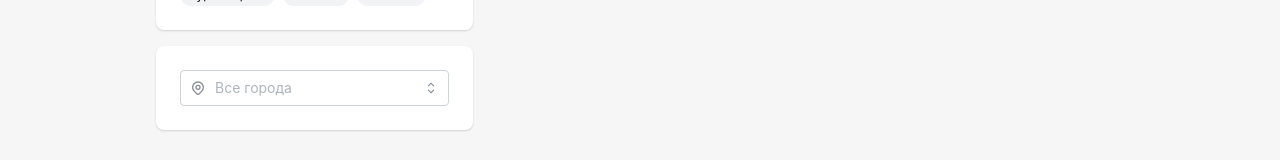
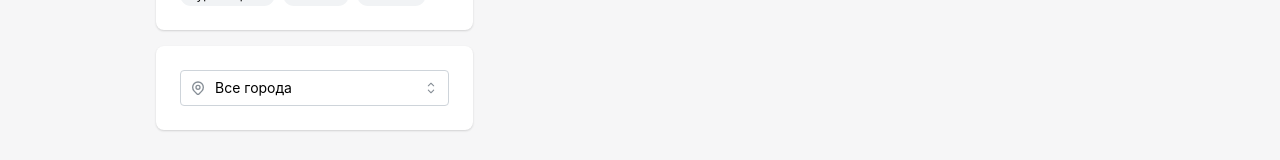
Before and after one commit to Solyaaaaa/react-task-4.2.3, a React (Vite) app: page / in a window 1280 px wide. Shown: the part 351-511 px from the top of the page. Built offline with nearby package versions, Linux system fonts and the light colour scheme; no server answers.

Commit message:
fix: reset pagination when filters change

```diff
--- a/index.html
+++ b/index.html
@@ -1,5 +1,5 @@
 <!doctype html>
-<html lang="en">
+<html lang="ru">
   <head>
     <meta charset="UTF-8" />
 
--- a/src/App.tsx
+++ b/src/App.tsx
@@ -19,9 +19,9 @@ import { VacancyCard } from './components/VacancyCard/VacancyCard';
 import { KeySkills } from './components/KeySkills/KeySkills';
 import { CitySelect } from './components/CitySelect/CitySelect';
 import { SearchBar } from './components/SearchBar/SearchBar';
+import { PaginationVacancies } from './components/PaginationVacancies/PaginationVacancies';
 
 export default function App() {
-  const [activePage, setPage] = useState(1);
 
   const searchJob = useSelector(
     (state: RootState) => state.vacancies.searchJob
@@ -35,27 +35,23 @@ export default function App() {
   const totalPages = useSelector(
     (state: RootState) => state.vacancies.totalPages
   );
+    const currentPage = useSelector(
+    (state: RootState) => state.vacancies.currentPage
+  );
   const status = useSelector((state: RootState) => state.vacancies.status);
 
   const dispatch = useDispatch<AppDispatch>();
 
 useEffect(() => {
   dispatch(
-      fetchVacancies({ search: '', area: 'Все города', skill: keySkills })
-    );
-  }, [dispatch]);
-
-  const handlePageChange = (page: number) => {
-    setPage(page);
-    dispatch(
     fetchVacancies({
       search: searchJob,
       area: selectedCity,
       skill: keySkills,
-        page: page - 1,
+      page: currentPage - 1
     })
   );
-  };
+}, [dispatch, searchJob, selectedCity, keySkills, currentPage]);
 
   return (
     <MantineProvider>
@@ -79,12 +75,7 @@ export default function App() {
                 )}
 
                 {totalPages !== 1 && status === 'resolved' && (
-                  <Pagination
-                    total={totalPages}
-                    withEdges
-                    value={activePage}
-                    onChange={handlePageChange}
-                  />
+                  <PaginationVacancies />
                 )}
               </Stack>
             </Group>
--- a/src/components/CitySelect/CitySelect.tsx
+++ b/src/components/CitySelect/CitySelect.tsx
@@ -2,7 +2,7 @@ import { Paper, Select } from '@mantine/core';
 import { IconMapPin } from '@tabler/icons-react';
 import { useDispatch, useSelector } from 'react-redux';
 import type { AppDispatch, RootState } from '../../store/store';
-import { fetchVacancies, setCity } from '../../store/vacanciesSlice';
+import { fetchVacancies, setCity, setPage } from '../../store/vacanciesSlice';
 
 export const CitySelect = () => {
   const vacanciesCity = useSelector((state: RootState) => state.vacancies.city);
@@ -12,21 +12,26 @@ export const CitySelect = () => {
   const keySkills = useSelector(
     (state: RootState) => state.vacancies.keySkills
   );
+   const selectedCity = useSelector(
+    (state: RootState) => state.vacancies.selectedCity
+  );
 
   const dispatch = useDispatch<AppDispatch>();
 
   return (
     <Paper shadow="xs" radius="md" p={24}>
       <Select
-        placeholder="Все города"
+        value={selectedCity}
         data={vacanciesCity}
         onChange={(value) => {
           dispatch(setCity(value));
+          dispatch(setPage(1))
           dispatch(
             fetchVacancies({
               search: searchJob,
               area: value ?? '',
               skill: keySkills,
+              page:0
             })
           );
         }}
--- a/src/components/KeySkills/KeySkills.tsx
+++ b/src/components/KeySkills/KeySkills.tsx
@@ -14,7 +14,12 @@ export const KeySkills = () => {
   const dispatch = useDispatch<AppDispatch>();
 
   const handleAdd = () => {
-    dispatch(addSkill(inputValue));
+    const value = inputValue.trim();
+
+    if (!value) return;
+    if (keySkills.includes(value)) return;
+
+    dispatch(addSkill(value));
     setInputValue('');
   };
   const handleKeyDown = (e: KeyboardEvent<HTMLInputElement>) => {
--- /dev/null
+++ b/src/components/PaginationVacancies/PaginationVacancies.tsx
@@ -0,0 +1,36 @@
+import { Pagination } from "@mantine/core"
+import { useDispatch, useSelector } from "react-redux";
+import type { AppDispatch, RootState } from "../../store/store";
+import { fetchVacancies, setPage } from "../../store/vacanciesSlice";
+
+export const PaginationVacancies = () => {
+  const dispatch = useDispatch<AppDispatch>();
+
+  const page = useSelector((state: RootState) => state.vacancies.currentPage);
+  const search = useSelector((state: RootState) => state.vacancies.searchJob);
+  const city = useSelector((state: RootState) => state.vacancies.selectedCity);
+  const skills = useSelector((state: RootState) => state.vacancies.keySkills);
+  const totalPages = useSelector((state: RootState) => state.vacancies.totalPages);
+
+  const handleChange = (n: number) => {
+    dispatch(setPage(n));
+
+    dispatch(
+      fetchVacancies({
+        search,
+        area: city,
+        skill: skills,
+        page: n - 1
+      })
+    );
+  };
+
+  return (
+    <Pagination
+      total={totalPages}
+      value={page}
+      withEdges
+      onChange={handleChange}
+    />
+  );
+};
--- a/src/components/SearchBar/SearchBar.tsx
+++ b/src/components/SearchBar/SearchBar.tsx
@@ -9,7 +9,7 @@ import {
 } from '@mantine/core';
 import { useDispatch, useSelector } from 'react-redux';
 import type { AppDispatch, RootState } from '../../store/store';
-import { fetchVacancies, setJob } from '../../store/vacanciesSlice';
+import { fetchVacancies, setJob, setPage } from '../../store/vacanciesSlice';
 import { IconSearch } from '@tabler/icons-react';
 import type { KeyboardEvent } from 'react';
 
@@ -27,11 +27,13 @@ export const SearchBar = () => {
 
   const handleKeyDown = (e: KeyboardEvent<HTMLInputElement>) => {
     if (e.key === 'Enter') {
+    dispatch(setPage(1))
       dispatch(
         fetchVacancies({
           search: searchJob,
           area: selectedCity,
           skill: keySkills,
+          page: 0,
         })
       );
     }
@@ -64,13 +66,17 @@ export const SearchBar = () => {
           />
           <Button
             onClick={() =>
+            {dispatch(setPage(1))
               dispatch(
                 fetchVacancies({
                   search: searchJob,
                   area: selectedCity,
                   skill: keySkills,
+                  page: 0
                 })
               )
+            }
+
             }
             pl={22}
             pr={22}
--- a/src/store/vacanciesSlice.ts
+++ b/src/store/vacanciesSlice.ts
@@ -47,8 +47,9 @@ const vacanciesSlice = createSlice({
     totalPages: 0,
     searchJob: '',
     city: ['Все города', 'Москва', 'Санкт-Петербург'],
-    selectedCity: '',
+    selectedCity: 'Все города',
     keySkills: ['TypeScript', 'React', 'Redux'],
+    currentPage: 1
   },
 
   reducers: {
@@ -65,6 +66,9 @@ const vacanciesSlice = createSlice({
       state.keySkills = state.keySkills.filter(
         (skill) => action.payload !== skill
       );
+    },
+    setPage: (state, action) => {
+      state.currentPage = action.payload;
     },
   },
   extraReducers: (builder) => {
@@ -86,6 +90,6 @@ const vacanciesSlice = createSlice({
   },
 });
 
-export const { setJob, setCity, addSkill, deleteSkill } =
+export const { setJob, setCity, addSkill, deleteSkill, setPage } =
   vacanciesSlice.actions;
 export default vacanciesSlice.reducer;
```
Lines whose indentation alone changed are shown as unchanged.
